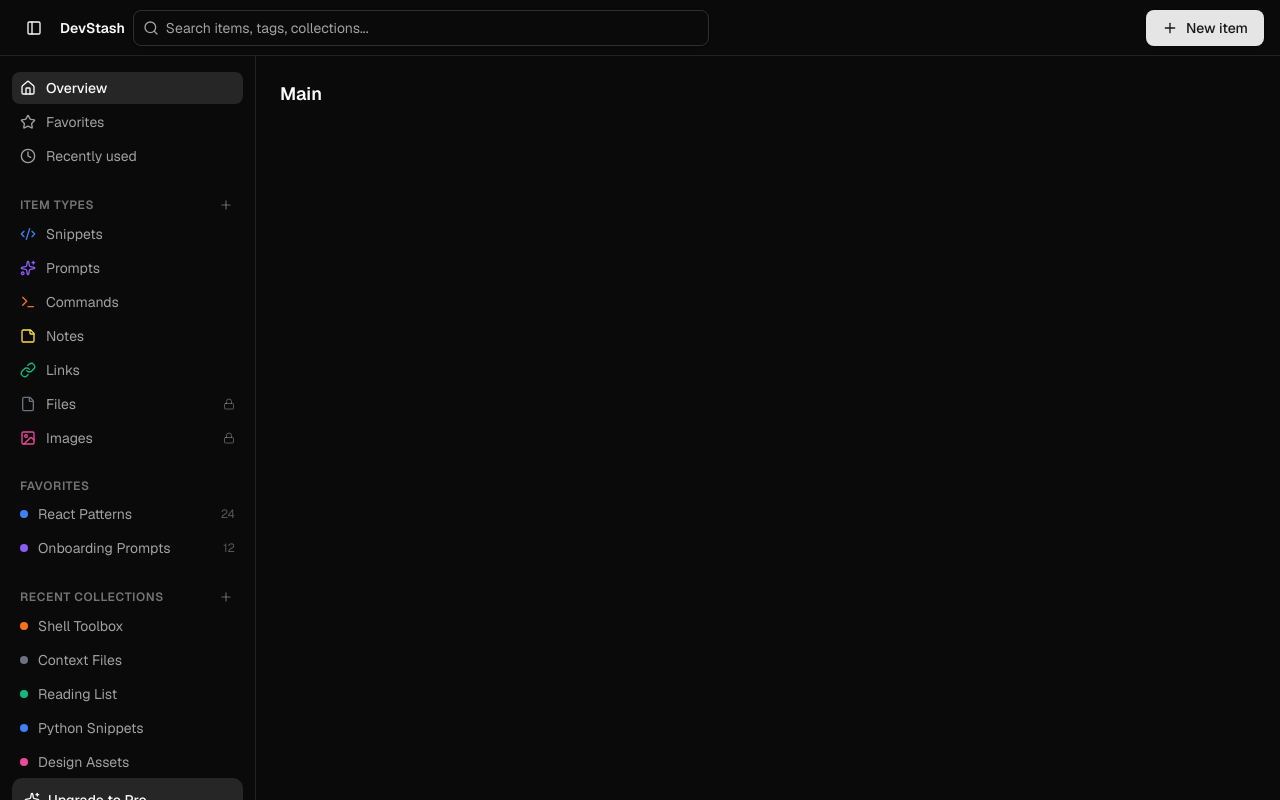
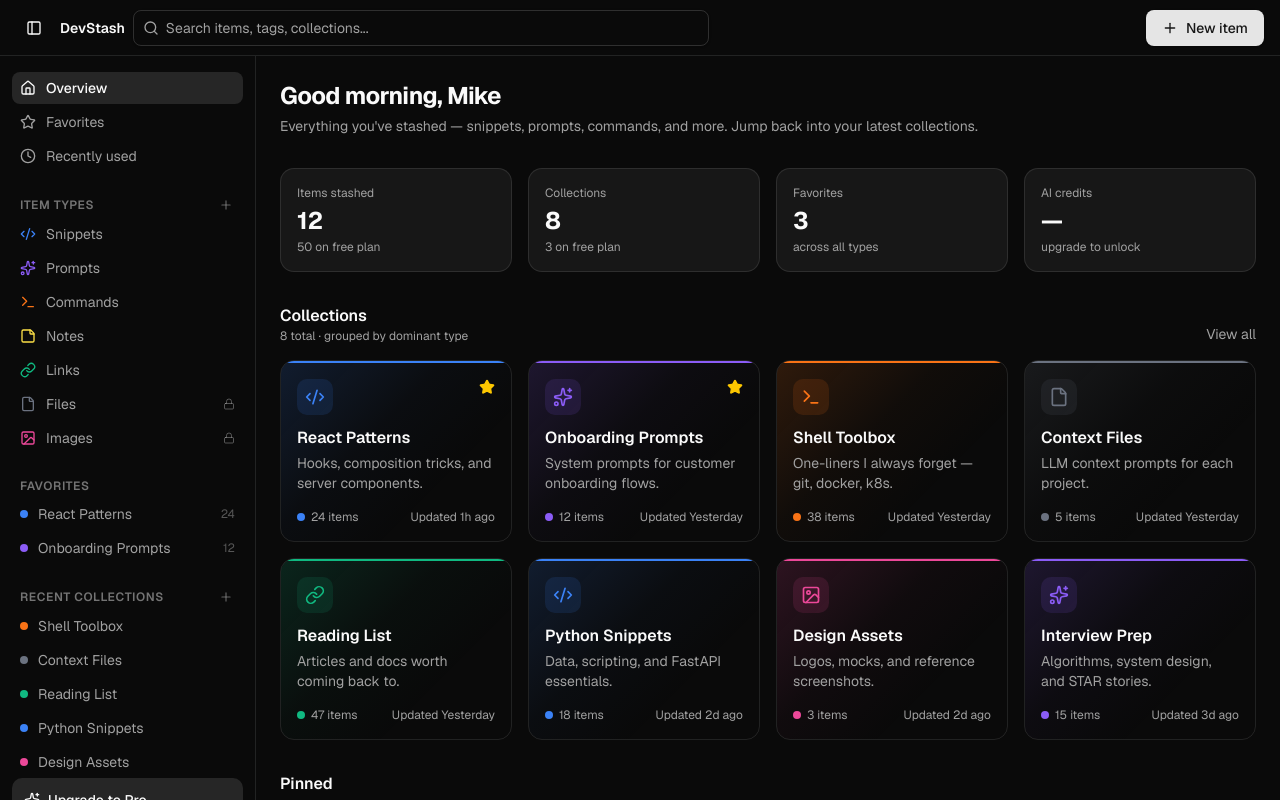
Before and after one commit to michael-rayner92/devstash, a Next.js app: page /dashboard in a window 1280 px wide. Built offline with nearby package versions, Linux system fonts and the light colour scheme.

Commit message:
feat: implement dashboard UI Phase 3 with stats cards, recent collections, and pinned items

```diff
--- a/context/current-feature.md
+++ b/context/current-feature.md
@@ -1,18 +1,24 @@
 # Current Feature
 
-<!-- Feature name and short description -->
+Dashboard UI Phase 3 — Main area with stats cards, recent collections, pinned items, and recent items.
 
 ## Status
 
-<!-- Not Started | In Progress | Completed -->
+In Progress
 
 ## Goals
 
-<!-- Goals and requirements -->
+- 4 stats cards: total items, collections, favorite items, favorite collections
+- Recent collections section
+- Pinned items section
+- 10 most recent items
 
 ## Notes
 
-<!-- Any extra notes -->
+- Reference screenshot: `@context/screenshots/dashboard-ui-main.png`
+- Use mock data from `@src/lib/mock-data.ts` (import directly)
+- Stats cards are not in the screenshot — add them at the top
+- See also: `@context/features/dashboard-phase-1-spec.md` and `@context/features/dashboard-phase-2-spec.md`
 
 ## History
 
--- a/src/app/dashboard/page.tsx
+++ b/src/app/dashboard/page.tsx
@@ -1,7 +1,121 @@
+import Link from "next/link"
+import { mockUser, mockItemTypes, mockCollections, mockItems, mockStats } from "@/lib/mock-data"
+import { CollectionCard } from "@/components/dashboard/collection-card"
+import { ItemRow } from "@/components/dashboard/item-row"
+
+const typeMap = Object.fromEntries(mockItemTypes.map((t) => [t.id, t]))
+
+const recentCollections = [...mockCollections].sort(
+  (a, b) => b.updatedAt.getTime() - a.updatedAt.getTime()
+)
+
+const pinnedItems = mockItems.filter((i) => i.isPinned)
+
+const recentItems = mockItems.slice(0, 10)
+
 export default function DashboardPage() {
+  const firstName = mockUser.name?.split(" ")[0] ?? "there"
+
   return (
-    <div className="p-6">
-      <h2 className="text-lg font-semibold">Main</h2>
+    <div className="p-6 space-y-8 max-w-screen-2xl">
+      {/* Greeting */}
+      <div>
+        <h1 className="text-2xl font-bold tracking-tight">Good morning, {firstName}</h1>
+        <p className="mt-1 text-sm text-muted-foreground">
+          Everything you&apos;ve stashed — snippets, prompts, commands, and more. Jump back into
+          your latest collections.
+        </p>
+      </div>
+
+      {/* Stats cards */}
+      <div className="grid grid-cols-2 lg:grid-cols-4 gap-4">
+        <StatsCard
+          title="Items stashed"
+          value={mockStats.totalItems}
+          sub={`${mockStats.itemsLimit} on free plan`}
+        />
+        <StatsCard
+          title="Collections"
+          value={mockStats.totalCollections}
+          sub={`${mockStats.collectionsLimit} on free plan`}
+        />
+        <StatsCard
+          title="Favorites"
+          value={mockStats.totalFavorites}
+          sub="across all types"
+        />
+        <StatsCard
+          title="AI credits"
+          value={mockUser.isPro ? "Pro" : "—"}
+          sub={mockUser.isPro ? "unlimited" : "upgrade to unlock"}
+        />
+      </div>
+
+      {/* Recent collections */}
+      <section>
+        <div className="mb-4 flex items-end justify-between">
+          <div>
+            <h2 className="text-base font-semibold">Collections</h2>
+            <p className="text-xs text-muted-foreground">
+              {mockStats.totalCollections} total &middot; grouped by dominant type
+            </p>
+          </div>
+          <Link
+            href="/collections"
+            className="text-sm text-muted-foreground transition-colors hover:text-foreground"
+          >
+            View all
+          </Link>
+        </div>
+        <div className="grid grid-cols-1 sm:grid-cols-2 xl:grid-cols-4 gap-4">
+          {recentCollections.map((col) => {
+            const type = typeMap[col.dominantTypeId]
+            return <CollectionCard key={col.id} collection={col} type={type} />
+          })}
+        </div>
+      </section>
+
+      {/* Pinned items */}
+      {pinnedItems.length > 0 && (
+        <section>
+          <h2 className="mb-3 text-base font-semibold">Pinned</h2>
+          <div className="space-y-2">
+            {pinnedItems.map((item) => {
+              const type = typeMap[item.itemTypeId]
+              return <ItemRow key={item.id} item={item} type={type} />
+            })}
+          </div>
+        </section>
+      )}
+
+      {/* Recent items */}
+      <section>
+        <h2 className="mb-3 text-base font-semibold">Recent items</h2>
+        <div className="space-y-2">
+          {recentItems.map((item) => {
+            const type = typeMap[item.itemTypeId]
+            return <ItemRow key={item.id} item={item} type={type} />
+          })}
+        </div>
+      </section>
     </div>
   )
 }
+
+function StatsCard({
+  title,
+  value,
+  sub,
+}: {
+  title: string
+  value: string | number
+  sub: string
+}) {
+  return (
+    <div className="rounded-xl border border-border bg-card p-4">
+      <p className="text-xs text-muted-foreground">{title}</p>
+      <p className="mt-1 text-2xl font-bold">{value}</p>
+      <p className="mt-0.5 text-xs text-muted-foreground">{sub}</p>
+    </div>
+  )
+}
--- /dev/null
+++ b/src/components/dashboard/collection-card.tsx
@@ -0,0 +1,64 @@
+import Link from "next/link"
+import { Star, Code2, Sparkles, Terminal, StickyNote, Link as LinkIcon, File, Image as ImageIcon } from "lucide-react"
+import { mockCollections, mockItemTypes } from "@/lib/mock-data"
+
+type Collection = (typeof mockCollections)[number]
+type ItemType = (typeof mockItemTypes)[number]
+
+const iconMap: Record<string, React.ElementType> = {
+  Code: Code2,
+  Sparkles,
+  Terminal,
+  StickyNote,
+  Link: LinkIcon,
+  File,
+  Image: ImageIcon,
+}
+
+function relativeTime(date: Date): string {
+  const seconds = Math.floor((Date.now() - date.getTime()) / 1000)
+  if (seconds < 3600) return `${Math.floor(seconds / 60)}m ago`
+  if (seconds < 86400) return `${Math.floor(seconds / 3600)}h ago`
+  if (seconds < 172800) return "Yesterday"
+  if (seconds < 604800) return `${Math.floor(seconds / 86400)}d ago`
+  return `${Math.floor(seconds / 604800)}w ago`
+}
+
+export function CollectionCard({ collection, type }: { collection: Collection; type: ItemType }) {
+  const Icon = iconMap[type.icon] ?? File
+  const color = type.color
+
+  return (
+    <Link
+      href={`/collections/${collection.id}`}
+      className="group flex flex-col rounded-xl border border-border overflow-hidden hover:border-[var(--type-color)] transition-colors"
+      style={{ "--type-color": color } as React.CSSProperties}
+    >
+      <div className="h-0.5 w-full" style={{ backgroundColor: color }} />
+      <div
+        className="flex flex-col flex-1 p-4"
+        style={{ background: `linear-gradient(135deg, ${color}28 0%, ${color}08 40%, transparent 70%)` }}
+      >
+        <div className="mb-3 flex items-start justify-between">
+          <div className="rounded-lg p-2" style={{ backgroundColor: `${color}20` }}>
+            <Icon className="h-5 w-5" style={{ color }} />
+          </div>
+          {collection.isFavorite && (
+            <Star className="h-4 w-4 fill-yellow-400 text-yellow-400" />
+          )}
+        </div>
+
+        <h3 className="font-semibold text-foreground leading-snug">{collection.name}</h3>
+        <p className="mt-1 text-sm text-muted-foreground line-clamp-2 flex-1">
+          {collection.description}
+        </p>
+
+        <div className="mt-4 flex items-center gap-1.5 text-xs text-muted-foreground">
+          <span className="h-2 w-2 shrink-0 rounded-full" style={{ backgroundColor: color }} />
+          <span>{collection.itemCount} items</span>
+          <span className="ml-auto">Updated {relativeTime(collection.updatedAt)}</span>
+        </div>
+      </div>
+    </Link>
+  )
+}
--- /dev/null
+++ b/src/components/dashboard/item-row.tsx
@@ -0,0 +1,58 @@
+import { Pin, Code2, Sparkles, Terminal, StickyNote, Link as LinkIcon, File, Image as ImageIcon } from "lucide-react"
+import { mockItems, mockItemTypes } from "@/lib/mock-data"
+
+type Item = (typeof mockItems)[number]
+type ItemType = (typeof mockItemTypes)[number]
+
+const iconMap: Record<string, React.ElementType> = {
+  Code: Code2,
+  Sparkles,
+  Terminal,
+  StickyNote,
+  Link: LinkIcon,
+  File,
+  Image: ImageIcon,
+}
+
+export function ItemRow({ item, type }: { item: Item; type: ItemType }) {
+  const Icon = iconMap[type.icon] ?? File
+  const color = type.color
+  const preview = item.description ?? item.content?.slice(0, 80) ?? item.url ?? ""
+
+  return (
+    <div className="group flex items-start gap-3 rounded-lg border border-border bg-card px-4 py-3 hover:border-[var(--type-color)] transition-colors cursor-pointer"
+         style={{ "--type-color": color } as React.CSSProperties}>
+      <div className="mt-0.5 rounded-md p-1.5 shrink-0" style={{ backgroundColor: `${color}20` }}>
+        <Icon className="h-4 w-4" style={{ color }} />
+      </div>
+
+      <div className="min-w-0 flex-1">
+        <div className="flex items-center gap-2">
+          <span className="text-sm font-medium text-foreground truncate">{item.title}</span>
+          {item.isPinned && <Pin className="h-3 w-3 shrink-0 text-muted-foreground/60" />}
+        </div>
+        {preview && (
+          <p className="mt-0.5 text-xs text-muted-foreground truncate">{preview}</p>
+        )}
+      </div>
+
+      <div className="shrink-0 flex items-center gap-2">
+        {item.language && (
+          <span className="text-xs text-muted-foreground/60 font-mono">{item.language}</span>
+        )}
+        {item.tags.length > 0 && (
+          <div className="flex gap-1">
+            {item.tags.slice(0, 2).map((tag) => (
+              <span key={tag} className="rounded-md bg-muted px-1.5 py-0.5 text-xs text-muted-foreground">
+                {tag}
+              </span>
+            ))}
+          </div>
+        )}
+        <span className="rounded-md px-1.5 py-0.5 text-xs font-medium" style={{ backgroundColor: `${color}20`, color }}>
+          {type.name}
+        </span>
+      </div>
+    </div>
+  )
+}
```
